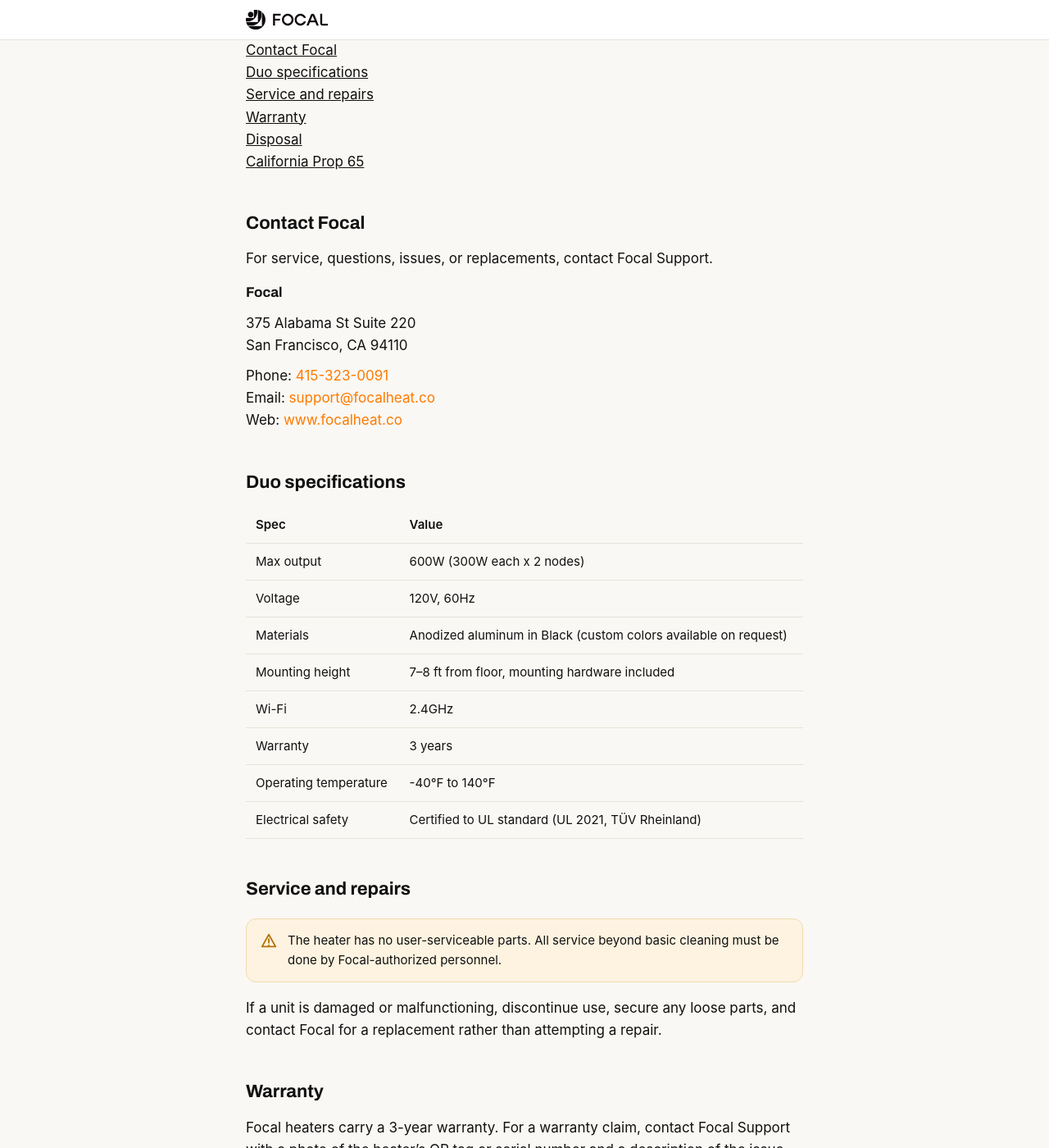
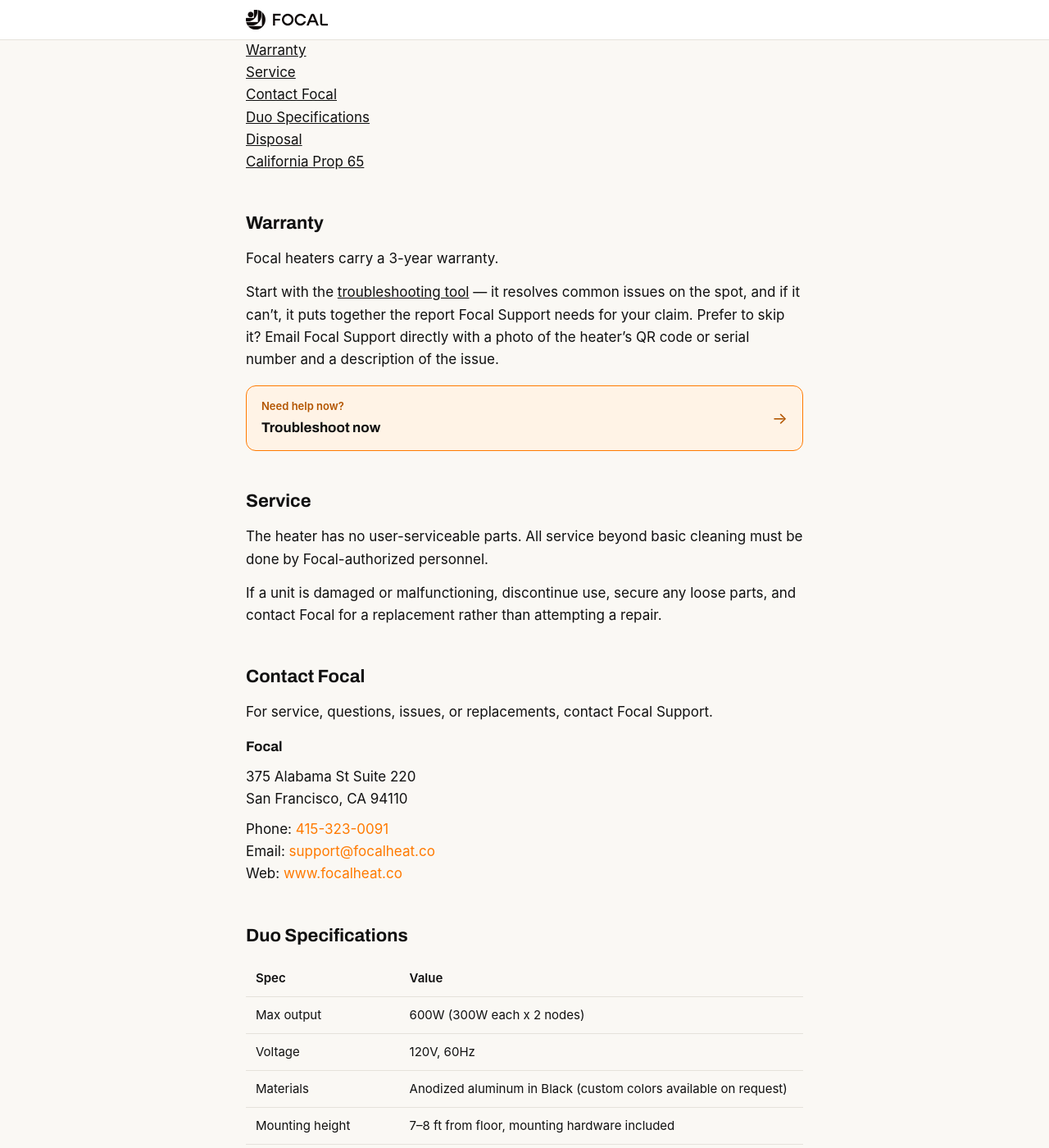
Before and after one commit to BeamT/external-docs, a Jekyll site: the page built from _guides/warranty-service.md, in a window 1280 px wide and 1400 px high, scrolled down 228 px. Shown: the whole window at 82% size. Built offline with Jekyll 4.4.1, drawn with Linux system fonts in a browser that asks for light colours; some web fonts are replaced; some of the changed text lies outside the part shown.

Commit message:
Reorganize warranty-service page and standardize on "QR code" wording
Reorders warranty-service.md sections (Warranty, Service, Contact Focal,
Duo Specifications, Disposal, California Prop 65) and points readers to
the fixit troubleshooting tool before filing a warranty claim, matching
the pattern already used on the troubleshooting page. Also drops the
"warn" style on the service-restriction include there so it reads as a
plain paragraph like it does elsewhere.

Standardizes on "QR code" instead of "QR tag" across the guides and the
shared serial.html include, matching the fixit tool's terminology and
the term used most consistently across the site.

Co-Authored-By: Claude Sonnet 5 <noreply@anthropic.com>

```diff
--- a/_guides/warranty-service.md
+++ b/_guides/warranty-service.md
@@ -4,17 +4,31 @@ audience: [customer, installer, electrician]
 audience_order: {customer: 50, electrician: 30, installer: 70}
 order: 100
 summary: How to reach Focal for service and warranty help.
-version: "1.1"
-updated: "2026-07-29"
+version: "1.2"
+updated: "2026-09-01"
 ---
 
 ## On this page
+- [Warranty](#warranty)
+- [Service](#service)
 - [Contact Focal](#contact-focal)
-- [Duo specifications](#duo-specifications)
-- [Service and repairs](#service-and-repairs)
-- [Warranty](#warranty)
+- [Duo Specifications](#duo-specifications)
 - [Disposal](#disposal)
 - [California Prop 65](#california-prop-65)
+
+## Warranty
+
+Focal heaters carry a 3-year warranty.
+
+Start with the [troubleshooting tool]({{ site.baseurl }}/fixit/) — it resolves common issues on the spot, and if it can't, it puts together the report Focal Support needs for your claim. Prefer to skip it? Email Focal Support directly with a photo of the heater's QR code or serial number and a description of the issue.
+
+{% include fixitbanner.html %}
+
+## Service
+
+{% include service.html %}
+
+If a unit is damaged or malfunctioning, discontinue use, secure any loose parts, and contact Focal for a replacement rather than attempting a repair.
 
 ## Contact Focal
 
@@ -22,7 +36,7 @@ For service, questions, issues, or replacements, contact Focal Support.
 
 {% include contact.html %}
 
-## Duo specifications
+## Duo Specifications
 
 | Spec | Value |
 |---|---|
@@ -35,18 +49,6 @@ For service, questions, issues, or replacements, contact Focal Support.
 | Operating temperature | -40°F to 140°F |
 | Electrical safety | Certified to UL standard (UL 2021, TÜV Rheinland) |
 
-## Service and repairs
-
-{% include service.html style="warn" %}
-
-If a unit is damaged or malfunctioning, discontinue use, secure any loose parts, and contact Focal for a replacement rather than attempting a repair.
-
-## Warranty
-
-Focal heaters carry a 3-year warranty. For a warranty claim, contact Focal Support with a photo of the heater's QR tag or serial number and a description of the issue.
-
-{% comment %}{% include serial.html %}{% endcomment %}
-
 ## Disposal
 
 The product contains recyclable materials. Don't dispose of it with household waste. Contact Focal for returns and disposal.
--- a/_includes/serial.html
+++ b/_includes/serial.html
@@ -1,6 +1,6 @@
 {%- comment -%}
-Single source of truth for where to find a heater's serial number or QR tag.
+Single source of truth for where to find a heater's serial number or QR code.
 Used anywhere a reader is asked to supply one.
   {% include serial.html %}
 {%- endcomment -%}
-<p>The QR tag is the one guests scan to control the heater. The serial number is engraved on top — hard to see once it's mounted — and also shows up in the Focal Control app when you tap that heater's slot.</p>
+<p>The QR code is the one guests scan to control the heater. The serial number is engraved on top — hard to see once it's mounted — and also shows up in the Focal Control app when you tap that heater's slot.</p>
```
Also changed, not shown: _guides/maintenance.md (+1 -1 lines), _guides/register-assign-heaters.md (+1 -1 lines), _guides/replace-heaters.md (+1 -1 lines), _guides/troubleshooting.md (+1 -1 lines).
